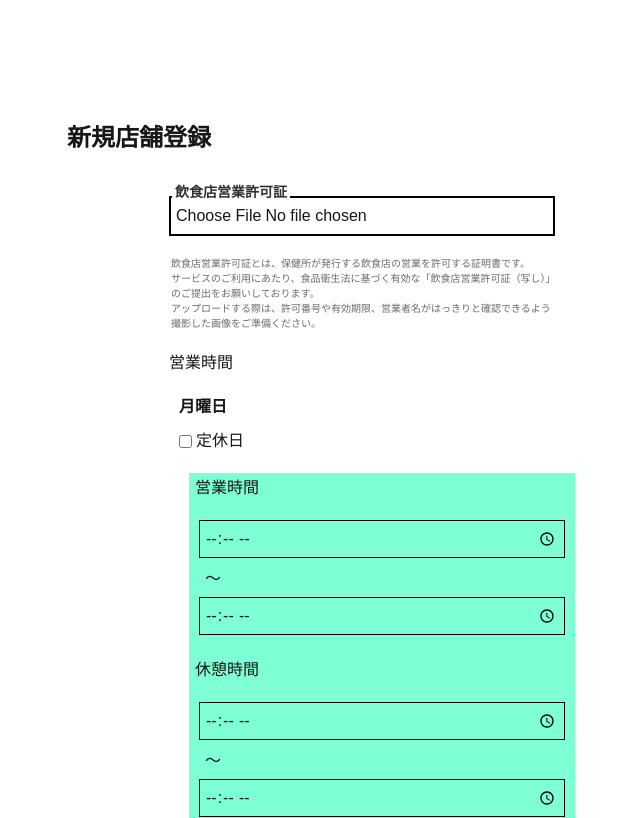
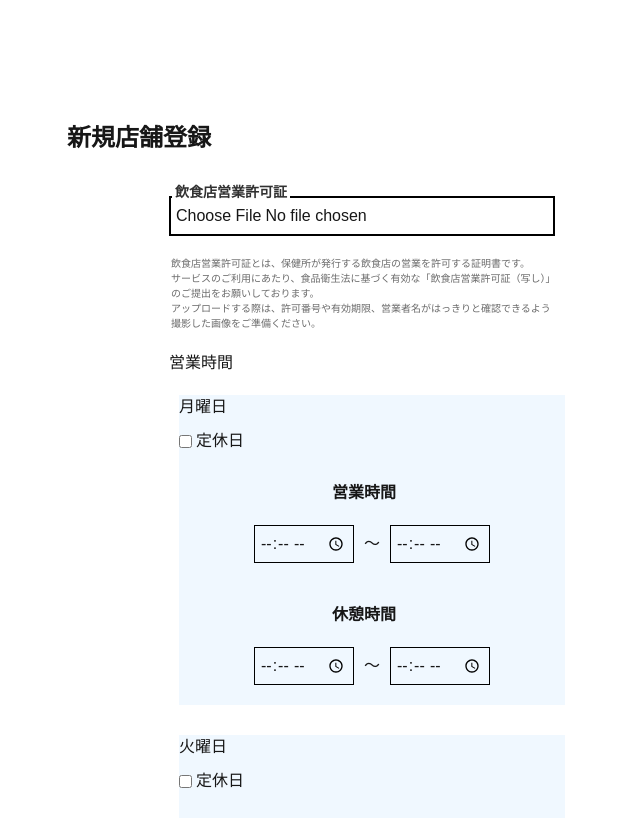
Before and after one commit to prodex2025/frontend, a Next.js app: page /owner/stores/register in a window 1280 px wide. Shown: the top 818 px of the page, without its empty margins (501-1141 px from the left). Built offline with nearby package versions, Linux system fonts and the light colour scheme.

Commit message:
コード提出のためコミット

```diff
--- a/src/app/owner/dashboard/[id]/page.jsx
+++ b/src/app/owner/dashboard/[id]/page.jsx
@@ -1,6 +1,6 @@
 // ユーザーのログイン画面
 // CSSファイルの読み込み
-import styles from './page.module.css';
+import styles from '@/styles/approvals.module.css';
 
 export default function LoginPage() {
   return (
--- a/src/app/owner/stores/page.jsx
+++ b/src/app/owner/stores/page.jsx
@@ -107,7 +107,7 @@ export default function Owner(){
           ) : (
             paginatedShops.map((shop) => (
 
-              <ShopCard key={shop.id} shop={shop} />
+              <ShopCard key={shop.id} shop={shop} url="/owner/dashboard/"/>
             ))
           )}
         </div>
--- a/src/app/store/list/page.jsx
+++ b/src/app/store/list/page.jsx
@@ -150,7 +150,7 @@ export default function HomePage() {
           ) : (
             paginatedShops.map((shop) => (
 
-              <ShopCard key={shop.id} shop={shop} />
+              <ShopCard key={shop.id} shop={shop} url="/store/list/details/"/>
             ))
           )}
         </div>
--- a/src/components/atoms/BusinessHourRow.jsx
+++ b/src/components/atoms/BusinessHourRow.jsx
@@ -1,5 +1,5 @@
 // CSSのインポート
-import styles from '@/styles/BusinessHourRow.module.css';
+import styles from '@/styles/businessHourRow.module.css';
 
 export default function BusinessHourRow({ day, data, onChange }) {
   const { closed, start, end, breakStart, breakEnd } = data;
@@ -22,6 +22,8 @@ export default function BusinessHourRow({ day, data, onChange }) {
           <span>〜</span>
           <input type="time" value={end} onChange={(e) => onChange('end', e.target.value)} disabled={closed} />
         </div>
+      </div>
+      <div className={styles.businesTime}>
         <span>休憩時間</span>
         <div className={styles.timeContent}>
           {/* 休憩時間入力 */}
--- a/src/components/atoms/ShopCard.jsx
+++ b/src/components/atoms/ShopCard.jsx
@@ -23,9 +23,9 @@ import ShopInfo from '@/components/atoms/ShopInfo'; // 店舗情報
  * - 他の画面で使うと「店舗一覧」の見た目になるので注意
  */
 
-export default function ShopCard({ shop }) {
+export default function ShopCard({ shop, url }) {
   return (
-    <Link href={`/store/list/details/${shop.id}`} className={styles.shopCardLink}>
+    <Link href={`${url}${shop.id}`} className={styles.shopCardLink}>
       <div className={styles.shopCard}>
         <img
           src={shop.imageUrl}
--- a/src/styles/BusinessHourRow.module.css
+++ b/src/styles/BusinessHourRow.module.css
@@ -2,52 +2,44 @@
   display: flex;
   flex-direction: column;
   width: 100%;
+  background-color: aliceblue;
 }
 
-.businesTimeContent{
-  all: unset;
-  display: inline-block;
+/* 横並びのラベル＋入力 */
+.businesTime {
+  display: flex;
+  align-items: center;
+  gap: 12px;
+  margin-bottom: 12px;
 }
 
-/* 曜日のラベル */
-.label {
+/* 営業時間/休憩時間の文字 */
+.businesTime span:first-child {
+  width: 80px;
+  flex-shrink: 0;
   font-weight: bold;
 }
 
+/* 時間入力ペア */
+.timeContent {
+  display: flex !important;
+  flex-direction: row !important;
+  align-items: center;
+  gap: 8px;
+}
+
+/* 時間入力ボックス */
+.timeContent input {
+  border: 1.5px solid black;
+  padding: 6px 5px;
+  font-size: 16px;
+  width: 100px;
+}
+
+/* 定休日チェック */
 .checkbox {
   display: flex;
   align-items: center;
   gap: 4px;
+  margin-bottom: 8px;
 }
-
-/* 時間を設定する場所のスタイル */
-.businesTime{
-  display: flex;
-  flex-direction: row;
-  justify-content: center;
-  width: 100%;
-  background-color: aquamarine;
-}
-
-.businesTime span{
-  margin: 3px 0 0 6px;
-}
-
-/* 時間を入力する場所のスタイル */
-.timeContent{
-  display: flex;
-  flex-direction: row;
-  white-space: nowrap;
-}
-
-.timeContent span{
-  display: inline-block;
-  line-height: 1;
-}
-
-.timeContent input{
-  display: inline-block;
-  border: 1.5px solid black;
-  padding: 6px 5px;
-  font-size: 16px;
-}
```
